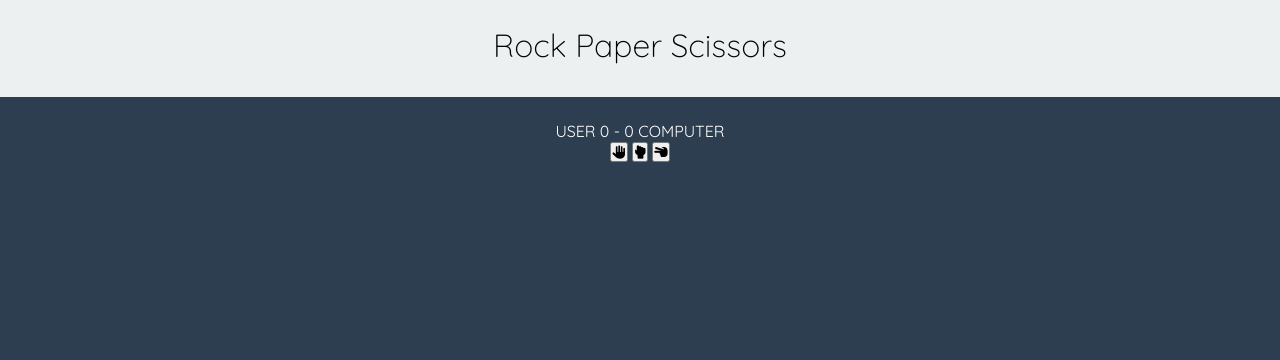
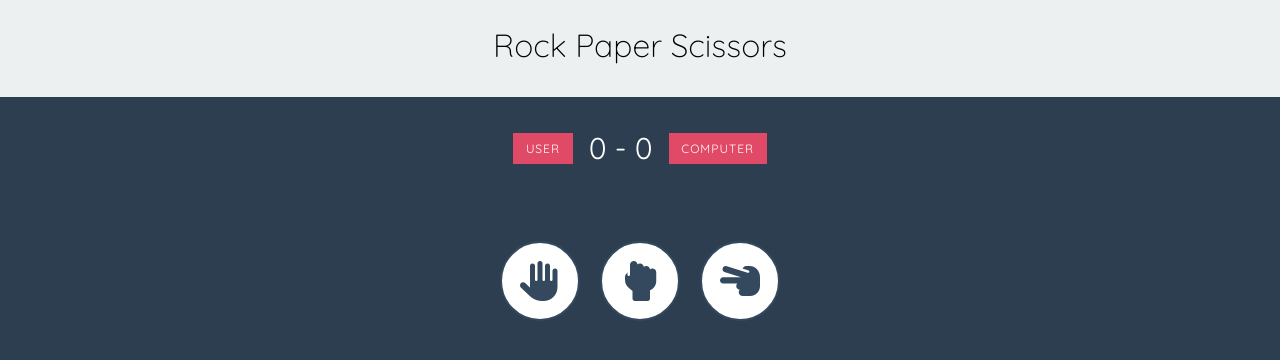
Before and after one commit to marykasp/rock-paper-scissors, a plain HTML site: page index.html in a window 1280 px wide. Drawn offline with Linux system fonts and the light colour scheme.

Commit message:
Style score and button section

```diff
--- a/css/style.css
+++ b/css/style.css
@@ -32,7 +32,66 @@ header h1 {
   flex-direction: column;
   /* justify-content: center; */
   align-items: center;
-  padding: 1.5rem;
+  padding: 2rem 1.5rem;
   background-color: #2c3e50;
   color: #fff;
 }
+
+.score-container {
+  margin-bottom: 1rem;
+  display: flex;
+  align-items: center;
+  justify-content: center;
+}
+
+#score {
+  font-size: 30px;
+  text-align: center;
+}
+
+.user,
+.computer {
+  background-color: #e14a67;
+  padding: 0.5rem 0.8rem;
+  font-size: 12px;
+  letter-spacing: 1px;
+}
+
+.user {
+  margin-right: 1rem;
+}
+
+.computer {
+  margin-left: 1rem;
+}
+
+button {
+  display: block;
+}
+
+.buttons {
+  margin-top: 3rem;
+  display: flex;
+  align-items: center;
+  justify-content: center;
+}
+
+.btn {
+  width: 80px;
+  height: 80px;
+  margin: 10px;
+  border-radius: 50%;
+  background-color: #fff;
+  border: 2px solid #34495e;
+  color: #34495e;
+  font-size: 40px;
+  cursor: pointer;
+  outline: none;
+  transition: all 0.3s ease-in-out;
+}
+
+.btn:hover {
+  color: #e14a67;
+  border-color: #fff;
+  background-color: #34495e;
+}
```
